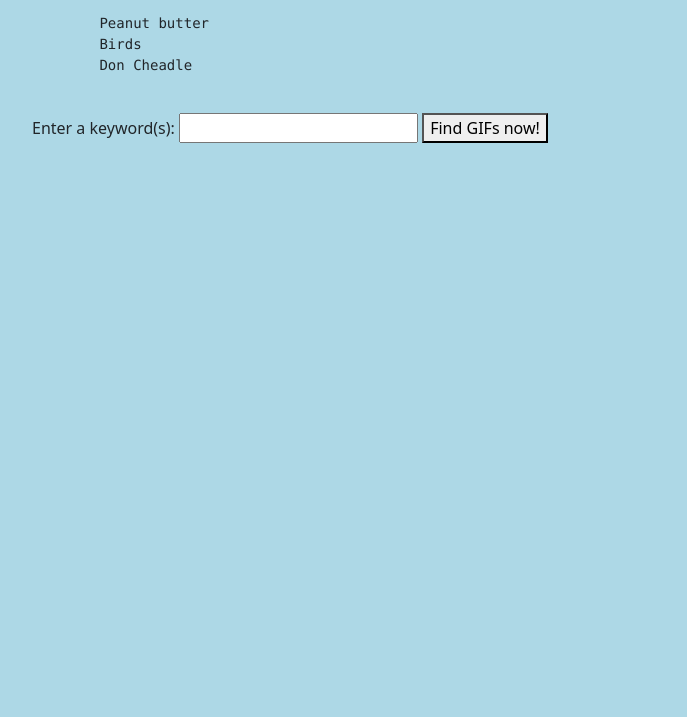
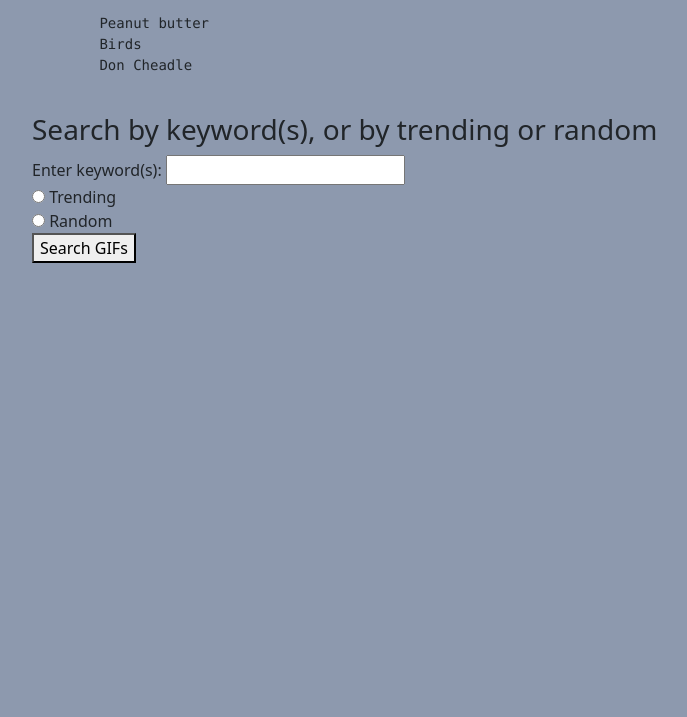
Before and after one commit to besure94/giphy-API, a website built with webpack: page src/index.html in a window 1280 px wide. Shown: the part 83-800 px from the top of the page, without its empty margins (50-737 px from the left). Built offline with nearby package versions, Linux system fonts and the light colour scheme.

Commit message:
Write out UI steps, add radio buttons and text to form and add styling with CSS.

```diff
--- a/src/css/styles.css
+++ b/src/css/styles.css
@@ -1,3 +1,7 @@
 body {
-	background-color: lightblue;
+	background-color: #8d99ae;
 }
+
+/* .container {
+  text-align: center;
+} */
--- a/src/index.html
+++ b/src/index.html
@@ -13,10 +13,23 @@
         Don Cheadle
       </pre>
       <form>
-        <label for="keyword">Enter a keyword(s):</label>
+        <h3>Search by keyword(s), or by trending or random</h3>
+        <label for="keyword">Enter keyword(s):</label>
         <input id="keyword" type="text" name="keyword" required>
-        <button type="submit" class="btn-success" id="searchKeyword">Find GIFs now!</button>
+        <br>
+        <label>
+          <input type="radio" name="search" value="trending">
+          Trending
+        </label>
+        <br>
+        <label>
+          <input type="radio" name="search" value="random">
+          Random
+        </label>
+        <br>
+        <button type="submit" class="btn-success" id="searchKeyword">Search GIFs</button>
       </form>
+      <br>
       <div id="showGifs"></div>
     </div>
   </body>
```
Also changed, not shown: README.md.
